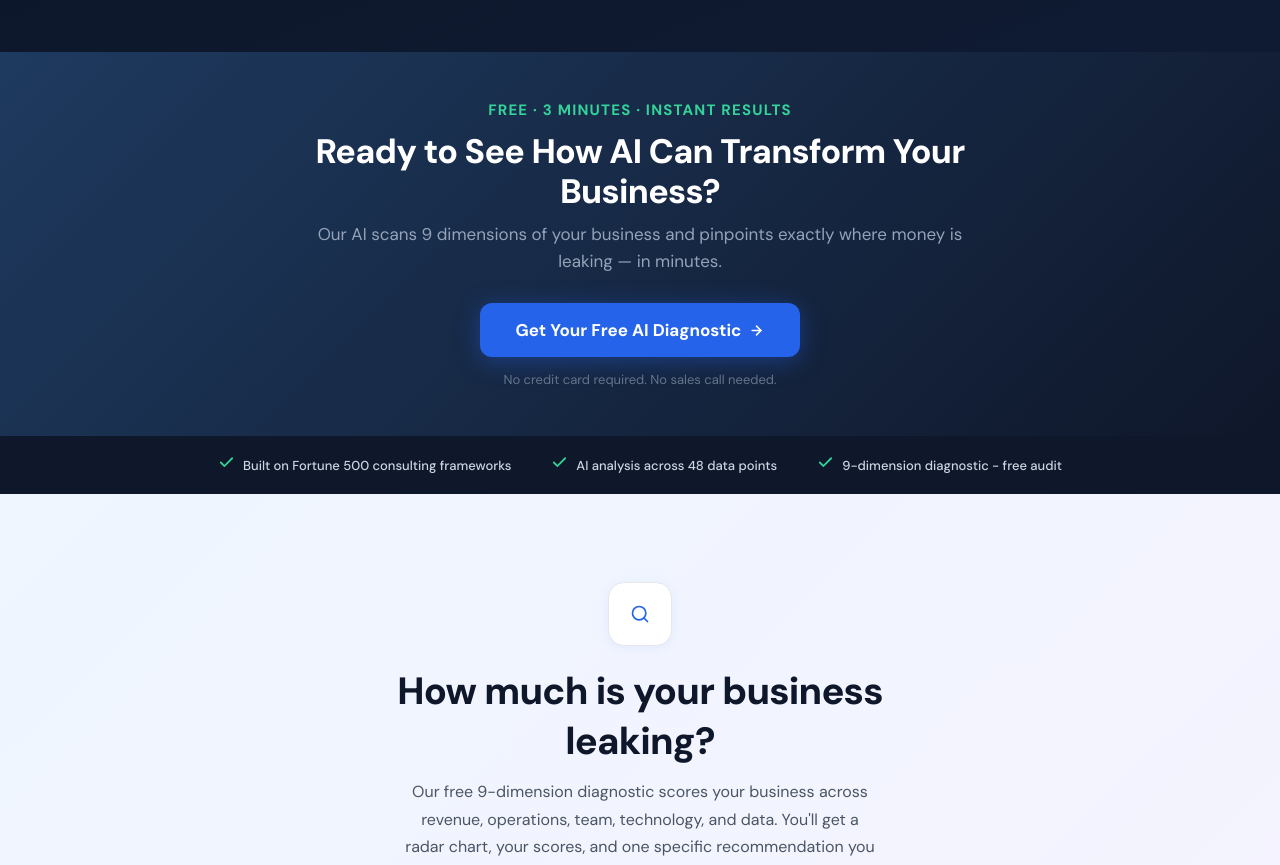
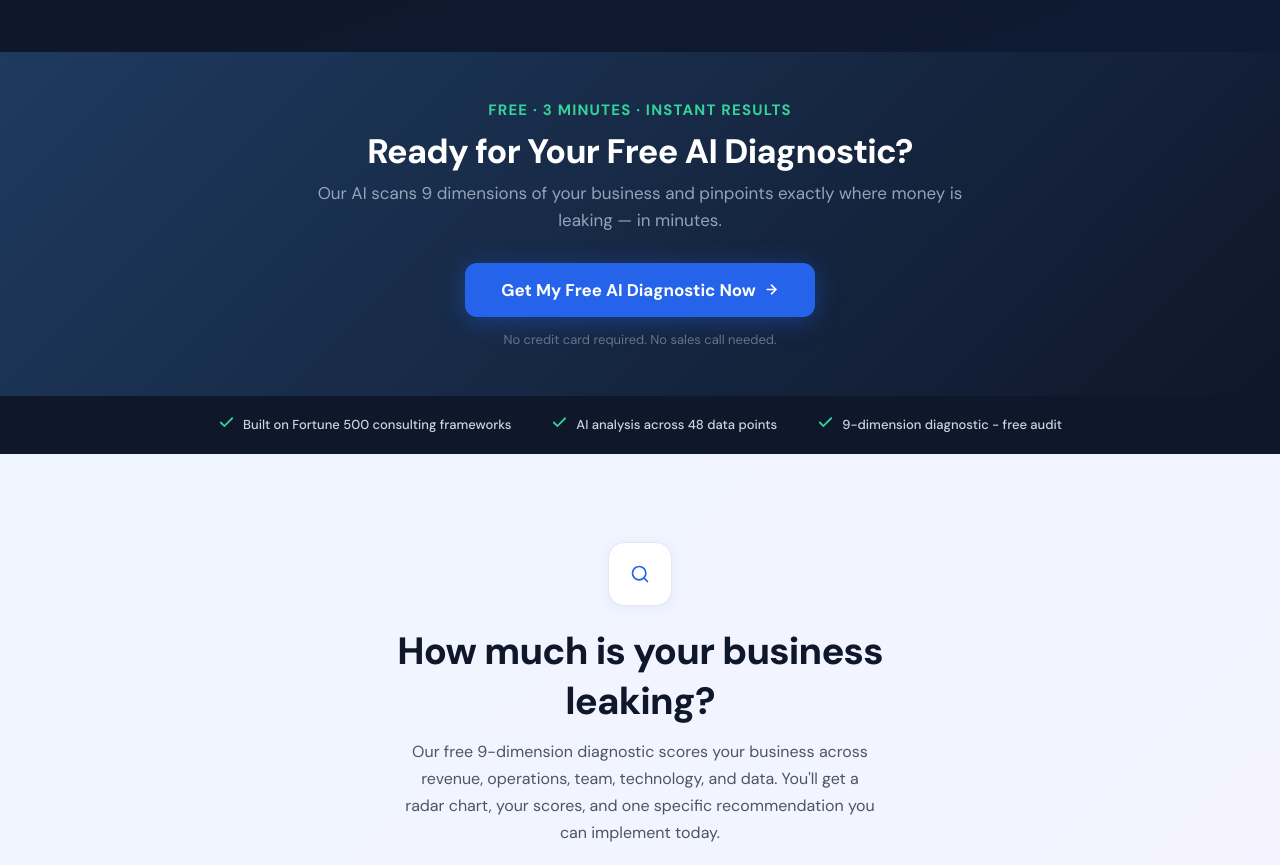
Before and after one commit to rajatagarwal14/deltalabsai-website, a Next.js app in the folder src/: page / in a window 1280 px wide. Shown: the part 783-1648 px from the top of the page. Built offline with nearby package versions, Linux system fonts and the light colour scheme.

Commit message:
CRO: match hero CTA band copy to analytics-recommended headline/CTA (DELA-4519)
Headline -> "Ready for Your Free AI Diagnostic?", button -> "Get My Free AI Diagnostic Now", per DELA-4518 analytics report action item.

```diff
--- a/src/app/page.jsx
+++ b/src/app/page.jsx
@@ -380,7 +380,7 @@ function HeroCTABand() {
             Free · 3 Minutes · Instant Results
           </p>
           <h2 style={{ fontFamily: "'DM Sans',sans-serif", fontSize: "clamp(22px, 3.5vw, 34px)", fontWeight: 800, color: "#fff", letterSpacing: "-0.02em", margin: "0 0 8px", lineHeight: 1.2 }}>
-            Ready to See How AI Can Transform Your Business?
+            Ready for Your Free AI Diagnostic?
           </h2>
           <p style={{ fontFamily: "'DM Sans',sans-serif", fontSize: "clamp(14px, 1.8vw, 17px)", color: "#94A3B8", margin: "0 0 28px", lineHeight: 1.6 }}>
             Our AI scans 9 dimensions of your business and pinpoints exactly where money is leaking — in minutes.
@@ -393,7 +393,7 @@ function HeroCTABand() {
             onMouseEnter={e => { e.currentTarget.style.transform = "translateY(-2px)"; }}
             onMouseLeave={e => { e.currentTarget.style.transform = ""; }}
           >
-            Get Your Free AI Diagnostic <Ic.Arr />
+            Get My Free AI Diagnostic Now <Ic.Arr />
           </a>
           <p style={{ fontFamily: "'DM Sans',sans-serif", fontSize: 13, color: "#64748B", margin: "14px 0 0" }}>No credit card required. No sales call needed.</p>
         </F>
```
